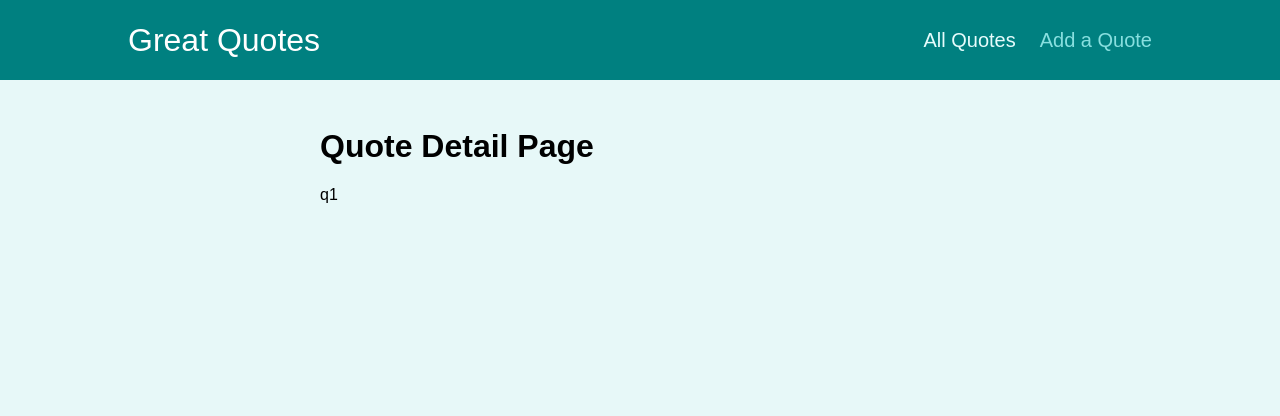
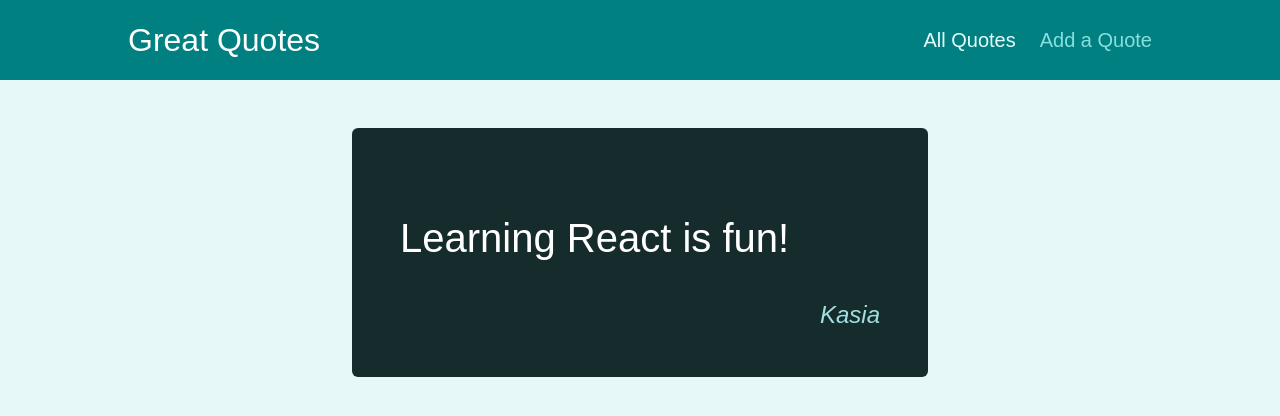
Before and after one commit to KasiaLGit/09-practive-router, a React (Create React App) app: page /quotes/q1 in a window 1280 px wide. Shown: the top 416 px of the page. Built offline with nearby package versions, Linux system fonts and the light colour scheme.

Commit message:
Outputting Data

```diff
--- a/src/components/quotes/QuoteItem.js
+++ b/src/components/quotes/QuoteItem.js
@@ -1,3 +1,5 @@
+import { Link } from "react-router-dom";
+
 import classes from "./QuoteItem.module.css";
 
 const QuoteItem = (props) => {
@@ -9,7 +11,9 @@
         </blockquote>
         <figcaption>{props.author}</figcaption>
       </figure>
-      <a className="btn">View Fullscreen</a>
+      <Link className="btn" to={`/quotes/${props.id}`}>
+        View Fullscreen
+      </Link>
     </li>
   );
 };
--- a/src/pages/QuoteDetail.js
+++ b/src/pages/QuoteDetail.js
@@ -1,14 +1,25 @@
 import { Fragment } from "react";
 import { useParams, Route } from "react-router-dom";
+
+import HighlightedQuote from "../components/quotes/HighlightedQuote";
 import Comments from "../components/comments/Comments";
+
+const DUMMY_QUOTES = [
+  { id: "q1", author: "Kasia", text: "Learning React is fun!" },
+  { id: "q1", author: "Patryk", text: "Learning React is great!" },
+];
 
 const QuoteDetail = () => {
   const params = useParams();
+  const quote = DUMMY_QUOTES.find((quote) => quote.id === params.quoteId);
+
+  if (!quote) {
+    return <p>No quote found!</p>;
+  }
 
   return (
     <Fragment>
-      <h1>Quote Detail Page</h1>
-      <p>{params.quoteId}</p>
+      <HighlightedQuote text={quote.text} author={quote.author} />
       <Route path={`/quotes/${params.quoteId}/comments`}>
         <Comments />
       </Route>
```
Also changed, not shown: 1 other file (tests, documents, lock files or other folders).
